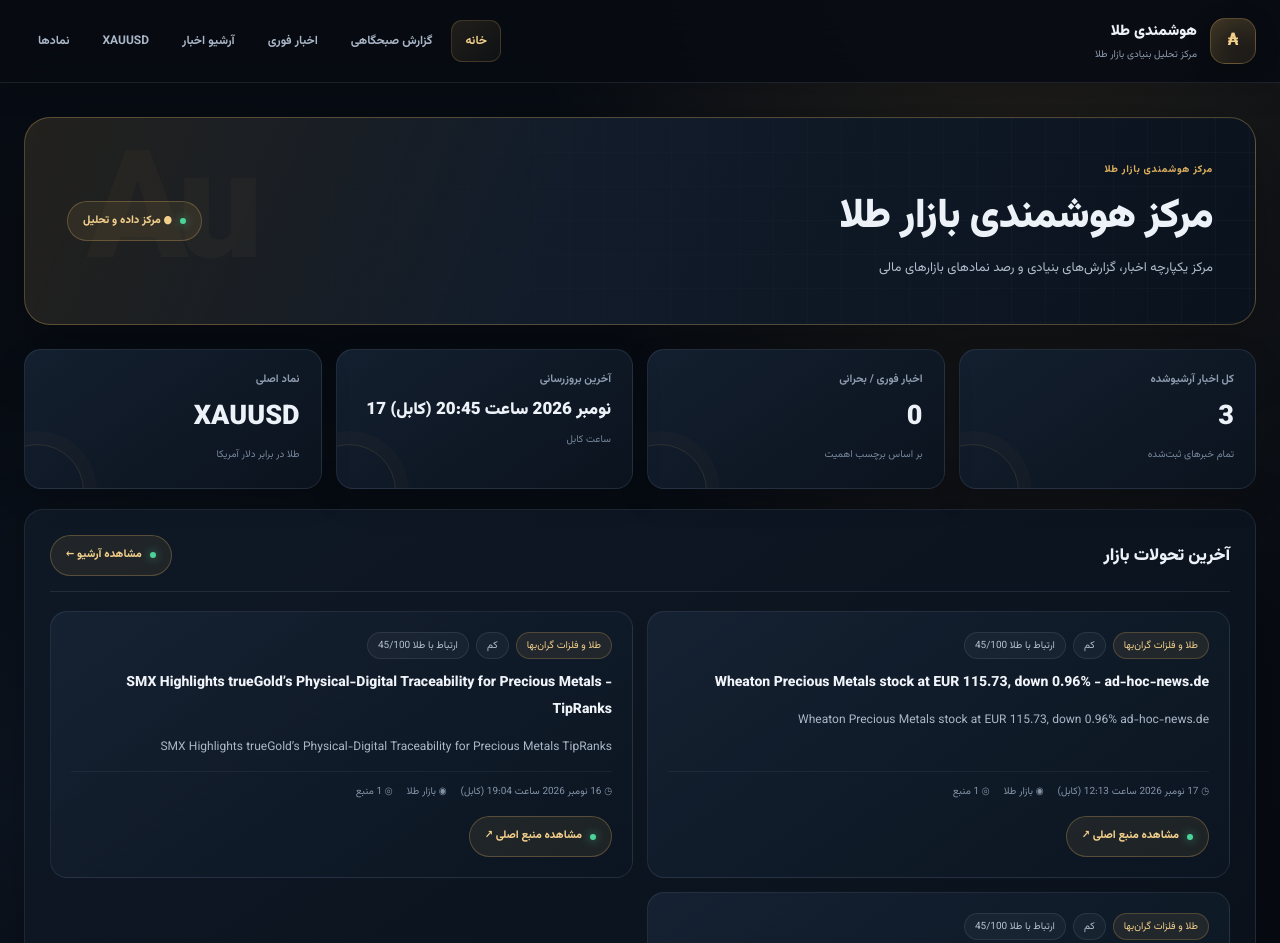
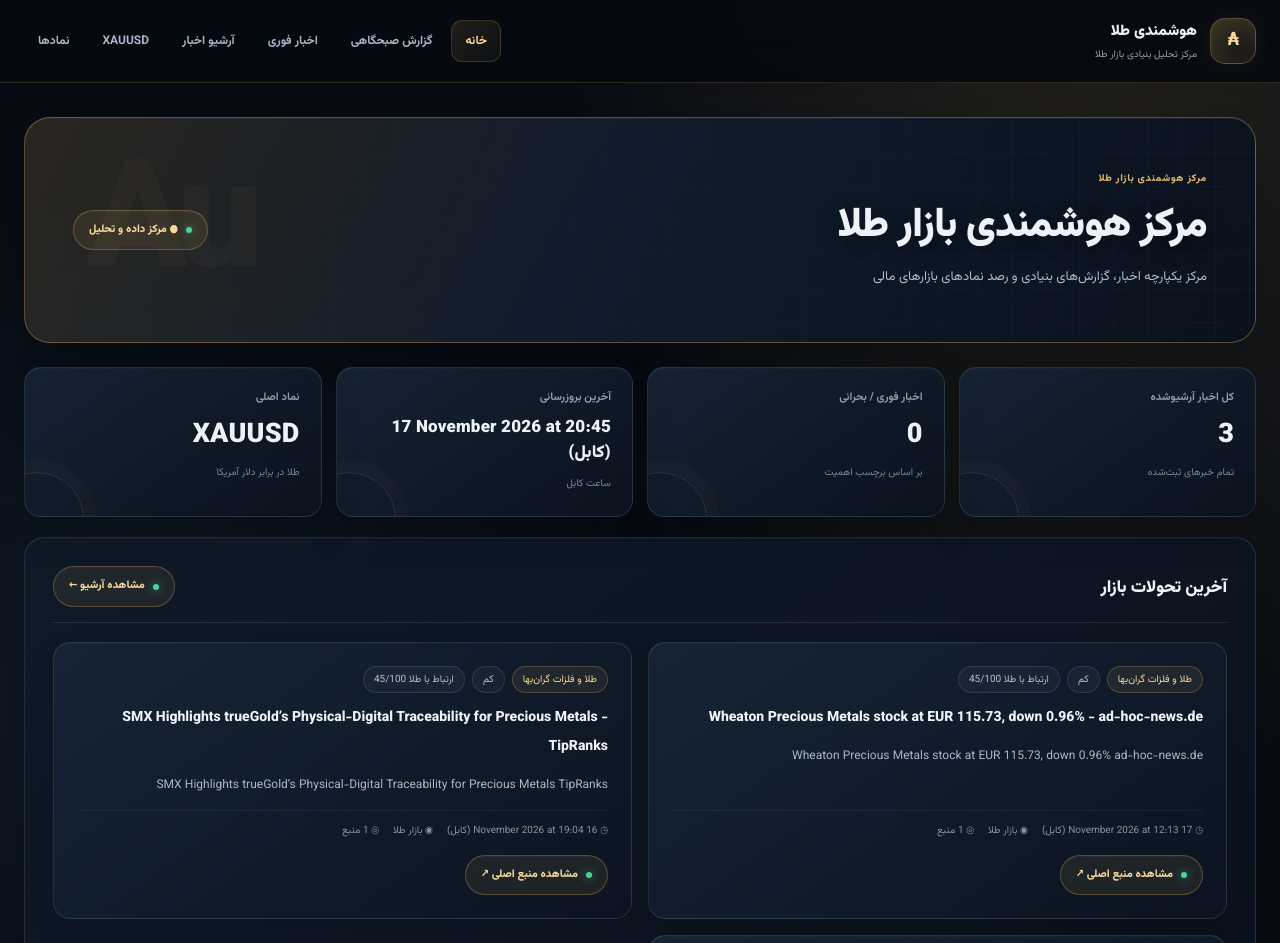
Before and after one commit to artin504030-source/GoldNewsDashboard, a plain HTML site: page index.html in a window 1280 px wide. Shown: the top 943 px of the page. Drawn offline with Linux system fonts and the light colour scheme.

Commit message:
Use English dates and refine premium dashboard design

```diff
--- a/assets/site.css
+++ b/assets/site.css
@@ -85,3 +85,25 @@ a:focus-visible,button:focus-visible,input:focus-visible,select:focus-visible{ou
 
 .home-hero{min-height:230px}
 .report-stats .stat{min-height:118px}
+
+/* Premium finishing pass */
+:root{--gold:#e2b866;--gold2:#f6d99c;--line:rgba(165,184,208,.15);--radius:20px}
+body{background-image:radial-gradient(ellipse at 86% -12%,rgba(211,164,82,.18),transparent 36%),radial-gradient(ellipse at 8% 38%,rgba(61,112,164,.13),transparent 32%),linear-gradient(180deg,#080d15 0%,#070b12 58%,#0a111c 100%)}
+.topbar{background:rgba(6,10,17,.92);border-bottom-color:rgba(217,173,93,.18)}
+.brand .mark{font-size:18px;letter-spacing:-1px;box-shadow:inset 0 0 20px rgba(217,173,93,.1),0 0 28px rgba(217,173,93,.07)}
+.nav a{font-size:12px;transition:background .2s,border-color .2s,color .2s,transform .2s}
+.nav a:hover{transform:translateY(-1px)}
+.hero{min-height:226px;border-color:rgba(217,173,93,.38);background:linear-gradient(118deg,rgba(217,173,93,.16),rgba(17,29,45,.97) 46%,rgba(9,17,28,.99));box-shadow:0 28px 80px rgba(0,0,0,.32),inset 0 1px rgba(255,255,255,.035)}
+.hero h1{letter-spacing:-.8px;text-shadow:0 3px 24px rgba(0,0,0,.22)}
+.stat{background:linear-gradient(145deg,rgba(22,35,52,.98),rgba(10,18,29,.98));box-shadow:0 14px 38px rgba(0,0,0,.17),inset 0 1px rgba(255,255,255,.025)}
+.stat strong{font-feature-settings:"tnum";letter-spacing:.2px}
+.panel{background:linear-gradient(145deg,rgba(15,26,40,.98),rgba(9,16,26,.99));box-shadow:0 24px 70px rgba(0,0,0,.24),inset 0 1px rgba(255,255,255,.025)}
+.news-card{background:linear-gradient(145deg,rgba(23,37,55,.94),rgba(11,20,32,.98));box-shadow:inset 0 1px rgba(255,255,255,.025),0 10px 26px rgba(0,0,0,.12)}
+.news-card h3{font-size:14px;line-height:2.05}
+.news-card p{line-height:2.15}
+.news-card .meta{font-variant-numeric:tabular-nums}
+.report-message{font-variant-numeric:lining-nums tabular-nums;line-height:2.35}
+.pill{box-shadow:inset 0 1px rgba(255,255,255,.04);transition:transform .2s,background .2s,border-color .2s}
+.pill:hover{transform:translateY(-2px);background:rgba(217,173,93,.15);border-color:rgba(217,173,93,.48)}
+.footer{line-height:2.2}
+@media(min-width:1100px){.cards{gap:16px}.news-card{padding:23px;min-height:258px}.panel{padding:28px}.hero{padding:42px 48px}}
```
Also changed, not shown: assets/site.js.
